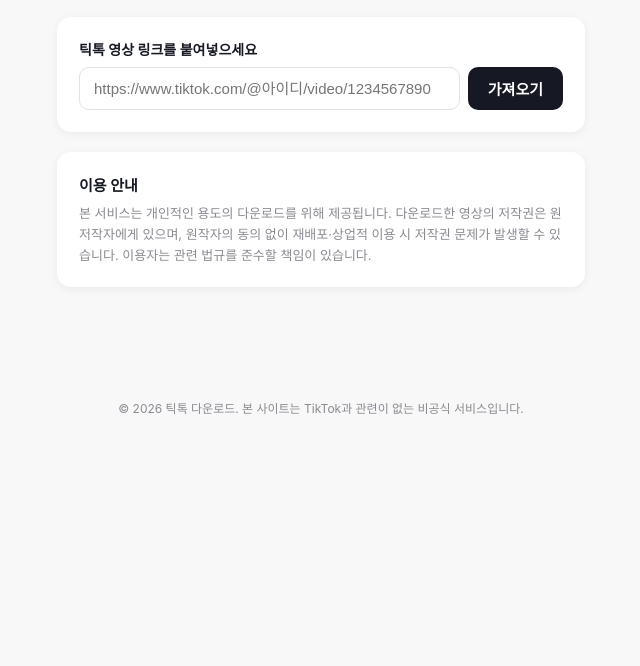
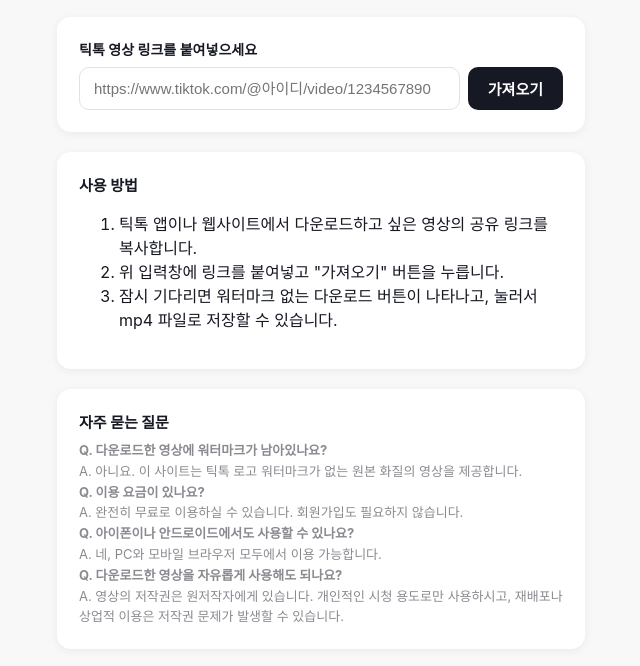
Before and after one commit to hnh1661/tiktok-downloader, a website: page public/index.html in a window 1280 px wide. Shown: the part 110-776 px from the top of the page, without its empty margins (319-959 px from the left). Drawn offline with Linux system fonts and the light colour scheme.

Commit message:
Update index.html

```diff
--- a/public/index.html
+++ b/public/index.html
@@ -3,8 +3,15 @@
 <head>
 <meta charset="UTF-8" />
 <meta name="viewport" content="width=device-width, initial-scale=1.0" />
-<title>틱톡 워터마크 없이 다운로드</title>
-<meta name="description" content="틱톡 영상을 워터마크 없이 무료로 다운로드하세요." />
+<title>틱톡 동영상 다운로드 - 워터마크 없이 무료로 저장하기</title>
+<meta name="description" content="틱톡(TikTok) 영상을 워터마크 없이 무료로 다운로드하세요. 링크만 붙여넣으면 고화질 mp4 파일로 바로 저장할 수 있습니다. 회원가입 없이 간편하게 이용 가능합니다." />
+<meta name="keywords" content="틱톡 다운로드, 틱톡 워터마크 제거, 틱톡 영상 저장, tiktok download, 무료 틱톡 다운로드" />
+<link rel="canonical" href="https://tiktok-downloader-x8na.onrender.com/" />
+
+<meta property="og:type" content="website" />
+<meta property="og:title" content="틱톡 동영상 다운로드 - 워터마크 없이 무료로 저장하기" />
+<meta property="og:description" content="틱톡 영상을 워터마크 없이 무료로 다운로드하세요. 링크만 붙여넣으면 끝!" />
+<meta property="og:url" content="https://tiktok-downloader-x8na.onrender.com/" />
 
 <!-- 구글 애드센스 사이트 확인/광고 게재 코드 -->
 <script async src="https://pagead2.googlesyndication.com/pagead/js/adsbygoogle.js?client=ca-pub-3477327541066503"
@@ -75,6 +82,27 @@
   </section>
 
   <section class="info-box">
+    <h2>사용 방법</h2>
+    <ol>
+      <li>틱톡 앱이나 웹사이트에서 다운로드하고 싶은 영상의 공유 링크를 복사합니다.</li>
+      <li>위 입력창에 링크를 붙여넣고 "가져오기" 버튼을 누릅니다.</li>
+      <li>잠시 기다리면 워터마크 없는 다운로드 버튼이 나타나고, 눌러서 mp4 파일로 저장할 수 있습니다.</li>
+    </ol>
+  </section>
+
+  <section class="info-box">
+    <h2>자주 묻는 질문</h2>
+    <p><strong>Q. 다운로드한 영상에 워터마크가 남아있나요?</strong><br />
+    A. 아니요. 이 사이트는 틱톡 로고 워터마크가 없는 원본 화질의 영상을 제공합니다.</p>
+    <p><strong>Q. 이용 요금이 있나요?</strong><br />
+    A. 완전히 무료로 이용하실 수 있습니다. 회원가입도 필요하지 않습니다.</p>
+    <p><strong>Q. 아이폰이나 안드로이드에서도 사용할 수 있나요?</strong><br />
+    A. 네, PC와 모바일 브라우저 모두에서 이용 가능합니다.</p>
+    <p><strong>Q. 다운로드한 영상을 자유롭게 사용해도 되나요?</strong><br />
+    A. 영상의 저작권은 원저작자에게 있습니다. 개인적인 시청 용도로만 사용하시고, 재배포나 상업적 이용은 저작권 문제가 발생할 수 있습니다.</p>
+  </section>
+
+  <section class="info-box">
     <h2>이용 안내</h2>
     <p>본 서비스는 개인적인 용도의 다운로드를 위해 제공됩니다. 다운로드한 영상의 저작권은 원저작자에게 있으며,
     원작자의 동의 없이 재배포·상업적 이용 시 저작권 문제가 발생할 수 있습니다. 이용자는 관련 법규를 준수할 책임이 있습니다.</p>
@@ -83,7 +111,7 @@
 </main>
 
 <footer class="site-footer">
-  <p>© 2026 틱톡 다운로드. 본 사이트는 TikTok과 관련이 없는 비공식 서비스입니다.</p>
+  <p>© 2026 틱톡 다운로드. 본 사이트는 TikTok과 관련이 없는 비공식 서비스입니다. · <a href="/privacy.html">개인정보처리방침</a></p>
 </footer>
 
 <script src="script.js"></script>
```
